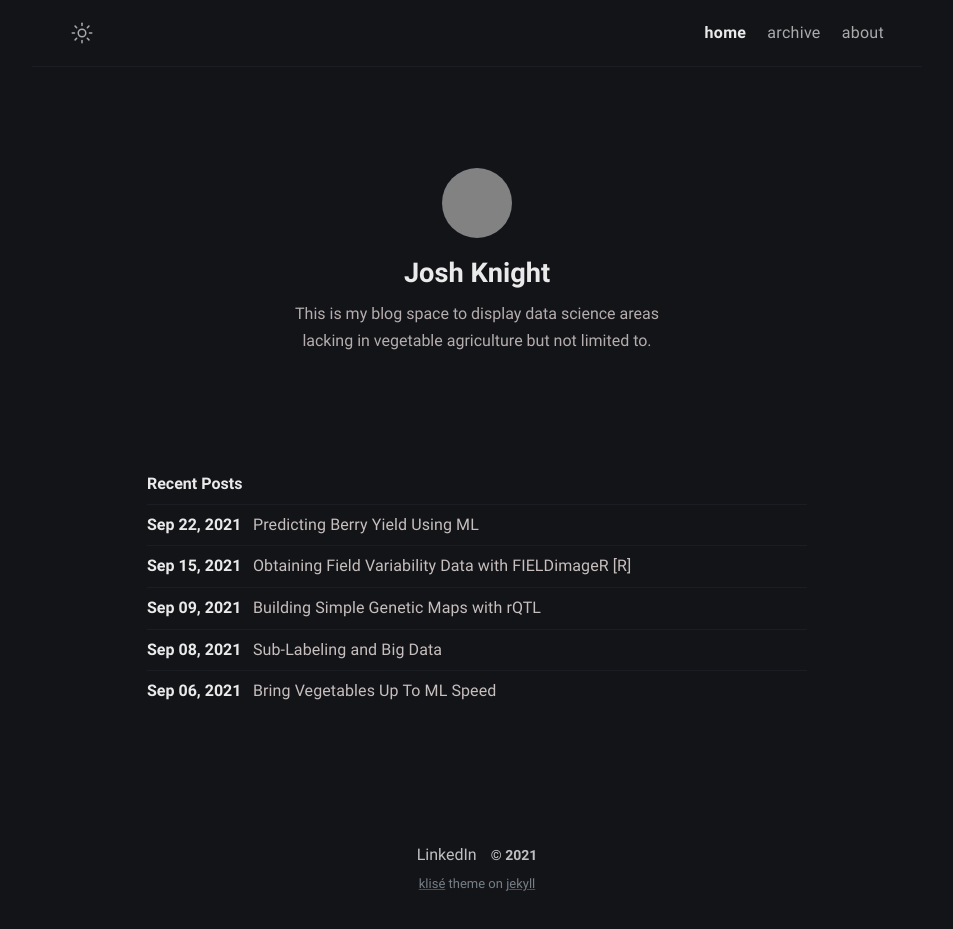
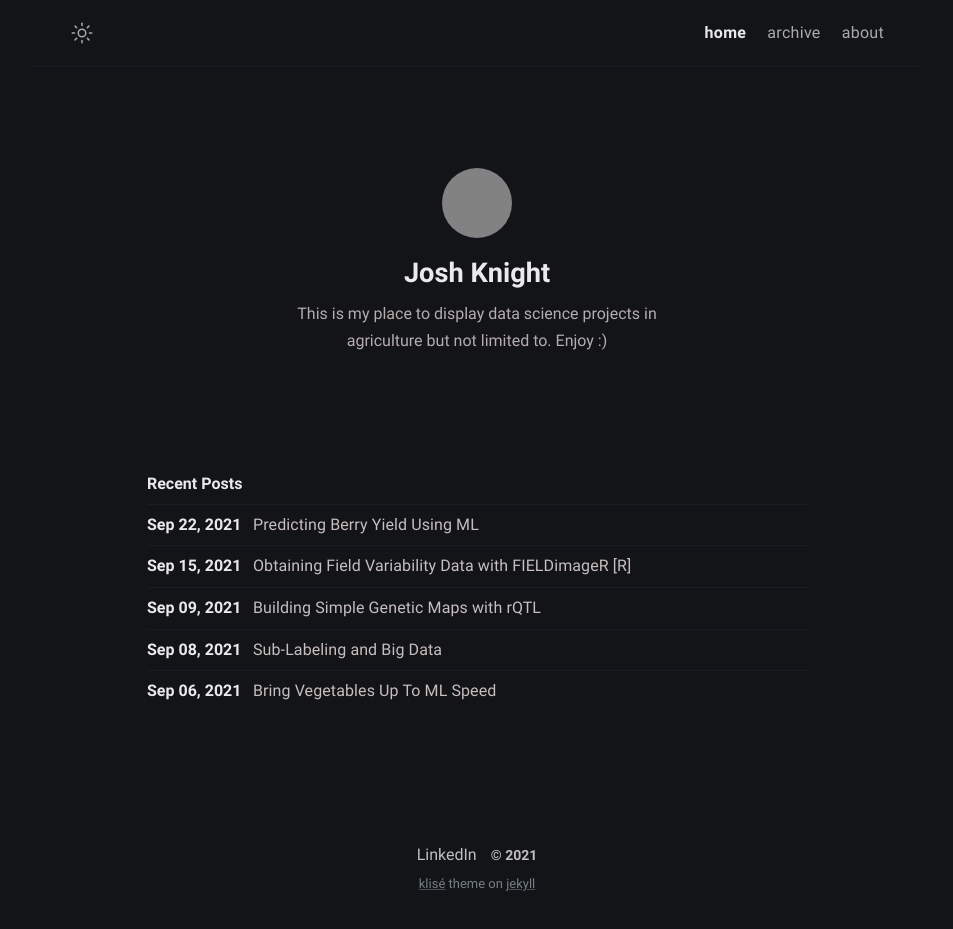
Before and after one commit to jknitey/jknitey.github.io, a Jekyll site: the page built from index.md, in a window 1280 px wide. Shown: the whole page, without its empty margins (163-1116 px from the left). Built offline with Jekyll 4.4.1, drawn with Linux system fonts in a browser that asks for light colours; grey boxes are pictures that could not be loaded.

Commit message:
Update _config.yml

```diff
--- a/_config.yml
+++ b/_config.yml
@@ -12,7 +12,7 @@ mode: dark # default theme "dark" | "light"
 author:
   name: Josh Knight # author name
   bio: >- # tell to the world
-    This is my blog space to display data science areas lacking in vegetable agriculture but not limited to.
+    This is my place to display data science projects in agriculture but not limited to. Enjoy :)
   username: username # general username
   github: jknitey # github username
   #twitter: twitter_username # twitter username
```
